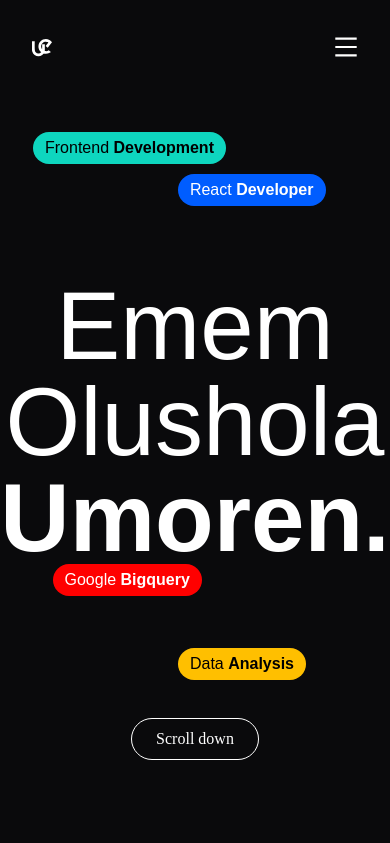
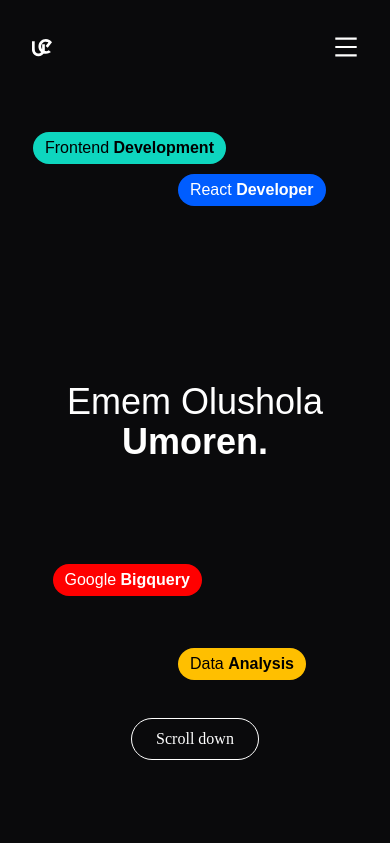
Before and after one commit to Ememobong-dev/emem-olushola-umoren, a Next.js app: page /portfolio in a window 390 px wide. Shown: the top 843 px of the page. Built offline with nearby package versions, Linux system fonts and the light colour scheme; a web font is replaced by a local one.

Commit message:
Update page.tsx

```diff
--- a/src/app/portfolio/page.tsx
+++ b/src/app/portfolio/page.tsx
@@ -96,8 +96,8 @@ const Portfolio = () => {
 
         {/* Name */}
         <div className="text-center">
-          <h2 className=" font-alro-reg text-8xl">Emem Olushola</h2>
-          <h2 className="font-bold font-alro-reg text-8xl">Umoren.</h2>
+          <h2 className=" font-alro-reg text-4xl lg:text-8xl">Emem Olushola</h2>
+          <h2 className="font-bold font-alro-reg text-4xl lg:text-8xl">Umoren.</h2>
         </div>
 
         {/* Scroll Button */}
```
